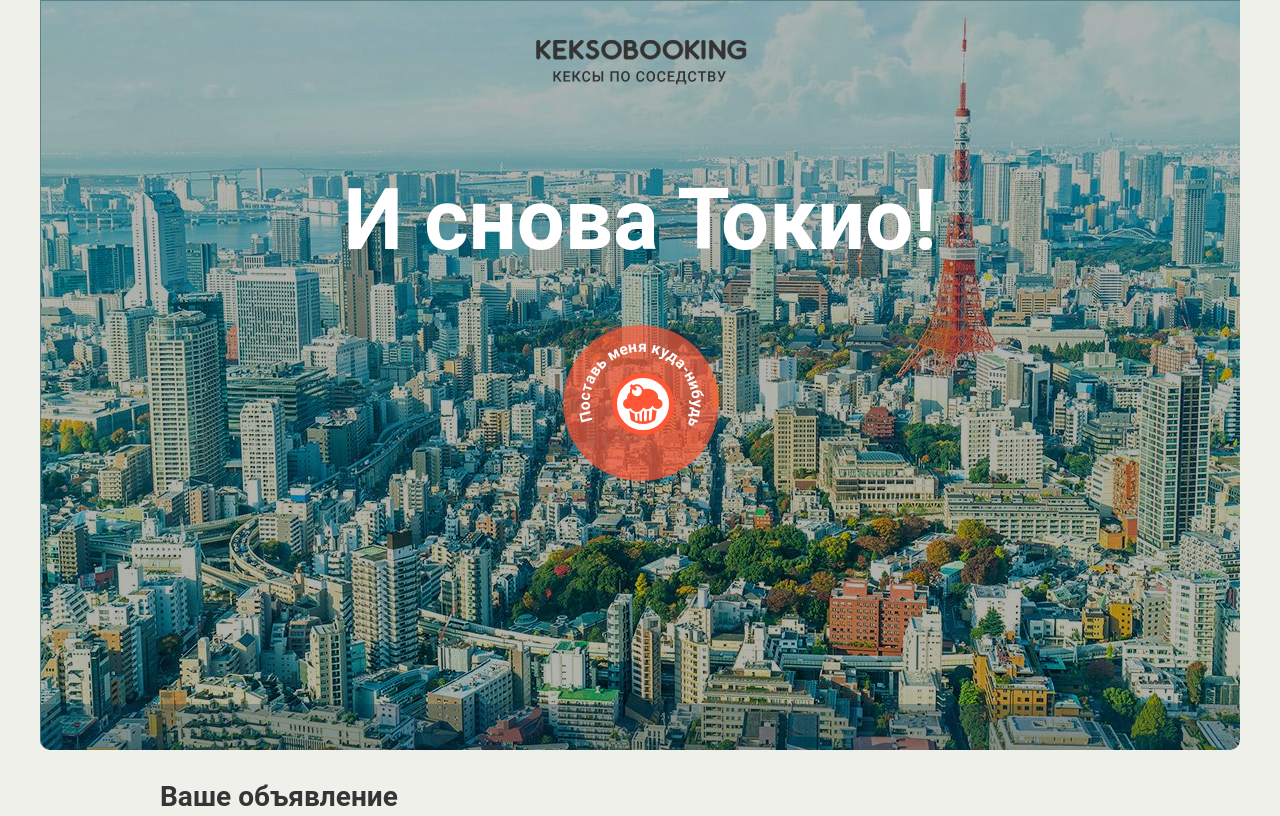
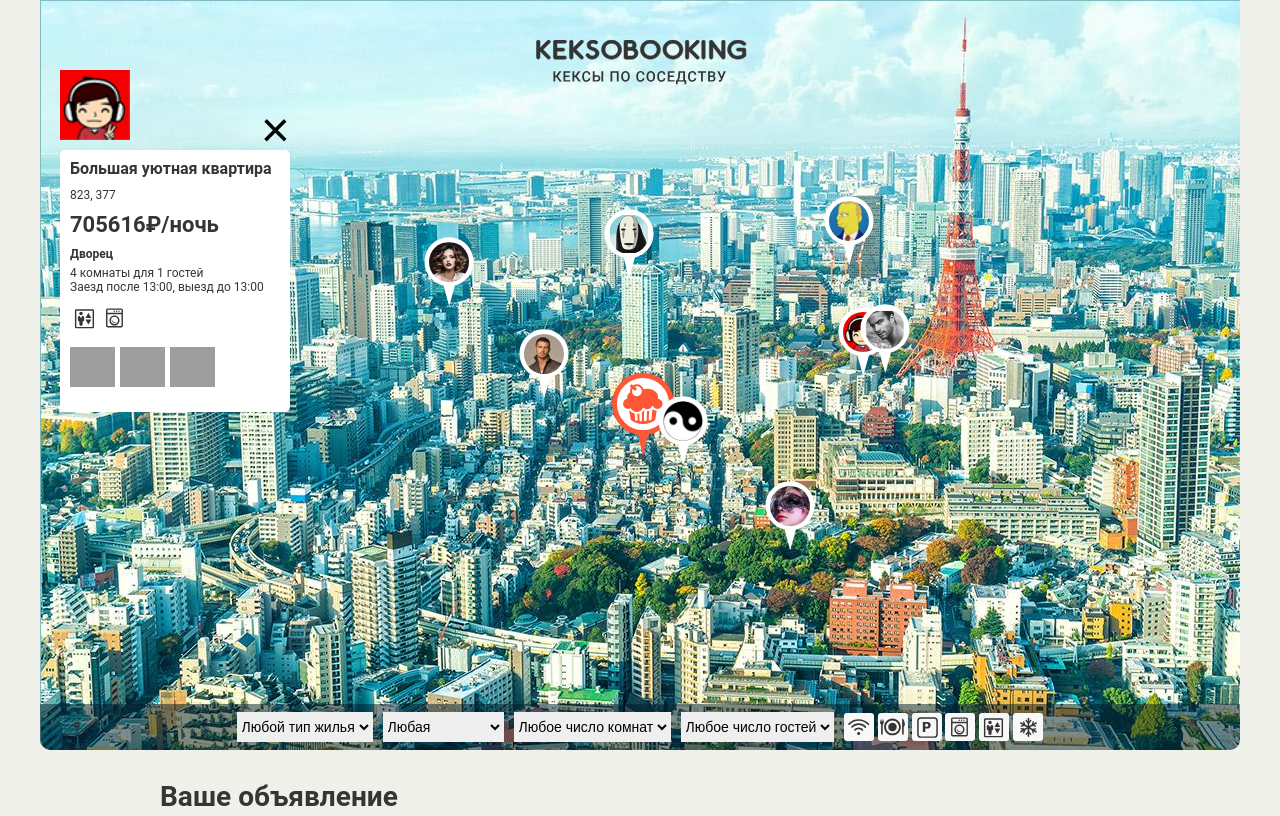
Before and after one commit to s29a/646031-keksobooking, a website: page index.html in a window 1280 px wide. Shown: the top 816 px of the page. Drawn offline with Linux system fonts and the light colour scheme; grey boxes are pictures that could not be loaded; files whose address does not match are found by name.

Commit message:
https://up.htmlacademy.ru/javascript/14/tasks/13

```diff
--- a/index.html
+++ b/index.html
@@ -2,7 +2,6 @@
 <html lang="ru">
 <head>
   <meta charset="utf-8">
-  <link rel="stylesheet" href="css/normalize.css">
   <link rel="stylesheet" href="css/style.css">
   <link rel="shortcut icon" href="favicon.ico" type="image/x-icon">
   <title>Кексобукинг</title>
@@ -265,5 +264,7 @@
     <button type="button" class="map__pin" style="left: 200px; top: 400px;"><img src="img/avatars/user07.png" width="40" height="40" draggable="false" alt="Метка объявления"></button>
   </template>
 
+  <script src="js/map.js"></script>
+
 </body>
 </html>
--- /dev/null
+++ b/js/map.js
@@ -0,0 +1,205 @@
+'use strict';
+
+var OFFERS_COUNT = 8;
+var OFFER_TITLES = ['Большая уютная квартира', 'Маленькая неуютная квартира', 'Огромный прекрасный дворец', 'Маленький ужасный дворец', 'Красивый гостевой домик', 'Некрасивый негостеприимный домик', 'Уютное бунгало далеко от моря', 'Неуютное бунгало по колено в воде'];
+
+var OFFER_TYPES = {
+  palace: 'Дворец',
+  flat: 'Квартира',
+  house: 'Дом',
+  bungalo: 'Бунгало'
+};
+
+var OFFER_CHECKINS = ['12:00', '13:00', '14:00'];
+var OFFER_CHECKOUTS = OFFER_CHECKINS;
+var OFFER_FEATURES = ['wifi', 'dishwasher', 'parking', 'washer', 'elevator', 'conditioner'];
+var OFFER_PHOTOS = ['http://o0.github.io/assets/images/tokyo/hotel1.jpg', 'http://o0.github.io/assets/images/tokyo/hotel2.jpg', 'http://o0.github.io/assets/images/tokyo/hotel3.jpg'];
+var AVATAR_URL = 'img/avatars/user';
+var AVATAR_FORMAT = '.png';
+var PIN_HEIGHT = 70;
+var PIN_WIDTH = 50;
+var ACTIVE_OFFER_INDEX = 0;
+
+var getRandomNum = function (min, max) {
+  return Math.floor(min + Math.random() * (max + 1 - min));
+};
+
+var getRandomArrItem = function (arr) {
+  return arr[Math.floor(Math.random() * arr.length)];
+};
+
+var compareRandom = function () {
+  return Math.random() - 0.5;
+};
+
+var shuffleArr = function (arr) {
+  arr.sort(compareRandom);
+
+  return arr;
+};
+
+var addZero = function (num) {
+  return (num < 10 ? '0' : '') + num;
+};
+
+var getAvatarArr = function (count) {
+  var arr = [];
+
+  shuffleArr(arr);
+
+  for (var i = 0; i < count; i++) {
+    arr[i] = AVATAR_URL + addZero(i + 1) + AVATAR_FORMAT;
+  }
+
+  return arr;
+};
+
+var convertArrToRandomString = function (arr, randomLength) {
+  var count = randomLength ? getRandomNum(0, arr.length) : arr.length;
+
+  return arr.slice(0, count).join(' ');
+};
+
+var getRandomOffer = function (count) {
+  var arr = [];
+  var avatars = getAvatarArr(count);
+  var titles = OFFER_TITLES.slice();
+
+  shuffleArr(titles);
+  shuffleArr(avatars);
+
+  for (var i = 0; i < count; i++) {
+    var x = getRandomNum(300, 900);
+    var y = getRandomNum(130, 630);
+
+    arr[i] = {
+      author: {avatar: avatars[i]},
+      offer: {
+        title: titles[i],
+        address: x + ', ' + y,
+        price: getRandomNum(1000, 1000000),
+        type: getRandomArrItem(Object.keys(OFFER_TYPES)),
+        rooms: getRandomNum(1, 5),
+        guests: getRandomNum(1, 20),
+        checkin: getRandomArrItem(OFFER_CHECKINS),
+        checkout: getRandomArrItem(OFFER_CHECKOUTS),
+        features: convertArrToRandomString(shuffleArr(OFFER_FEATURES.slice()), true),
+        description: '',
+        photos: shuffleArr(OFFER_PHOTOS.slice())
+      },
+      location: {
+        x: x,
+        y: y
+      }
+    };
+  }
+
+  return arr;
+};
+
+var map = document.querySelector('.map');
+map.classList.remove('map--faded');
+
+var renderMapPin = function (card) {
+  var pinElement = document.querySelector('template').content.querySelector('.map__pin').cloneNode(true);
+  var pinImage = pinElement.querySelector('img');
+  var x = card.location.x - PIN_WIDTH / 2;
+  var y = card.location.y - PIN_HEIGHT;
+
+  pinImage.src = card.author.avatar;
+  pinImage.alt = card.offer.title;
+  pinElement.style = 'left: ' + x + 'px; top: ' + y + 'px;';
+
+  return pinElement;
+};
+
+var createFeatureItem = function (item) {
+  var featureItem = document.createElement('li');
+  featureItem.classList.add('popup__feature', 'popup__feature--' + item);
+
+  return featureItem;
+};
+
+var removeAllChilds = function (element) {
+  while (element.firstChild) {
+    element.removeChild(element.firstChild);
+  }
+};
+
+var renderFeatureList = function (features) {
+  var featureListFragment = document.createDocumentFragment();
+  if (features) {
+    var arr = features.split(' ');
+    for (var i = 0; i < arr.length; i++) {
+      featureListFragment.appendChild(createFeatureItem(arr[i]));
+    }
+  }
+
+  return featureListFragment;
+};
+
+var createPhotoItem = function (item) {
+  var photoItem = document.querySelector('template').content.querySelector('.popup__photo').cloneNode();
+  photoItem.src = item;
+
+  return photoItem;
+};
+
+var renderPhotosList = function (photos) {
+  var photoListFragment = document.createDocumentFragment();
+  if (photos) {
+    for (var i = 0; i < photos.length; i++) {
+      photoListFragment.appendChild(createPhotoItem(photos[i]));
+    }
+  }
+
+  return photoListFragment;
+};
+
+var renderOffer = function (card) {
+  var offerElement = document.querySelector('template').content.querySelector('.map__card').cloneNode(true);
+
+  offerElement.querySelector('.popup__avatar').src = card.author.avatar;
+  offerElement.querySelector('.popup__title').textContent = card.offer.title;
+  offerElement.querySelector('.popup__text--address').textContent = card.offer.address;
+  offerElement.querySelector('.popup__text--price').textContent = card.offer.price + '₽/ночь';
+  offerElement.querySelector('.popup__type').textContent = OFFER_TYPES[card.offer.type];
+  offerElement.querySelector('.popup__text--capacity').textContent = card.offer.rooms + ' комнаты для ' + card.offer.guests + ' гостей';
+  offerElement.querySelector('.popup__text--time').textContent = 'Заезд после ' + card.offer.checkin + ', выезд до ' + card.offer.checkout;
+
+  var featureList = offerElement.querySelector('.popup__features');
+  removeAllChilds(featureList);
+  featureList.appendChild(renderFeatureList(card.offer.features));
+
+  offerElement.querySelector('.popup__description').textContent = card.offer.description;
+
+  var photos = offerElement.querySelector('.popup__photos');
+  removeAllChilds(photos);
+  photos.appendChild(renderPhotosList(card.offer.photos));
+
+  return offerElement;
+};
+
+var showMapPins = function (offers) {
+  var mapPinsElem = map.querySelector('.map__pins');
+  var fragment = document.createDocumentFragment();
+
+  for (var i = 0; i < offers.length; i++) {
+    fragment.appendChild(renderMapPin(offers[i]));
+  }
+
+  mapPinsElem.appendChild(fragment);
+};
+
+var showOffer = function (card) {
+  var before = map.querySelector('.map__filters-container');
+  map.appendChild(card, before);
+};
+
+var showMap = function (offerCount, activeOfferIndex) {
+  var arr = getRandomOffer(offerCount);
+  showOffer(renderOffer(arr[activeOfferIndex]));
+  showMapPins(arr);
+};
+
+showMap(OFFERS_COUNT, ACTIVE_OFFER_INDEX);
```
Also changed, not shown: 1 other file.
